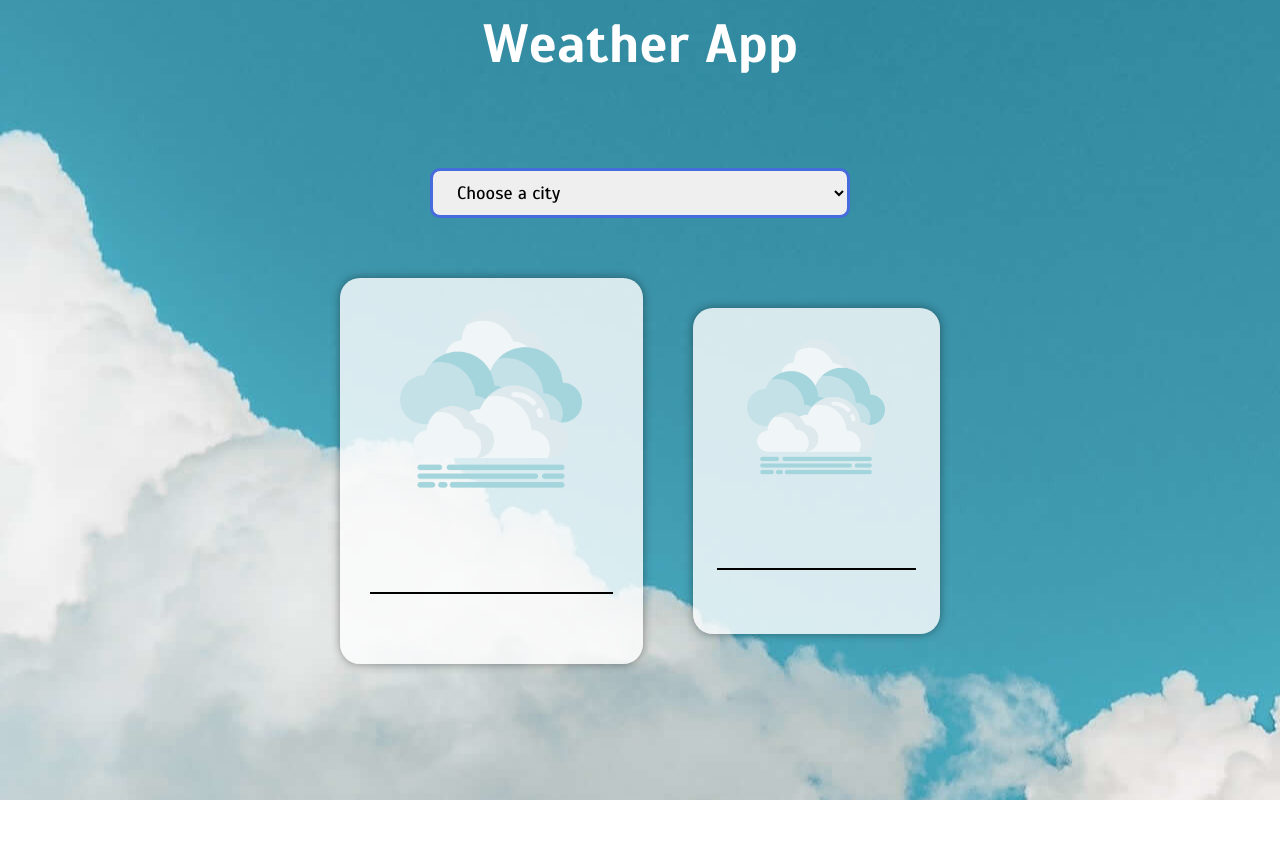
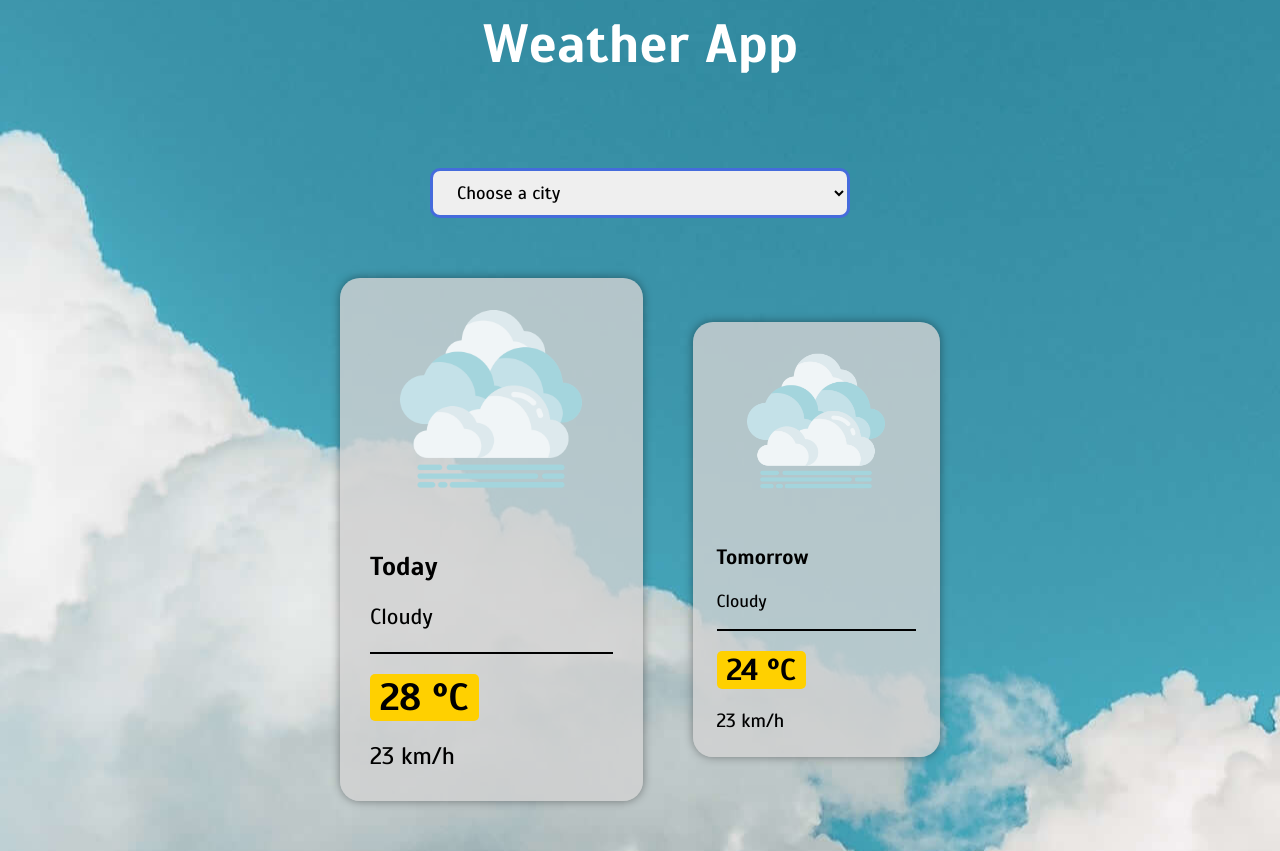
Before and after one commit to RickyLobo626/weather-app, a Vue app: page / in a window 1280 px wide. Before the commit the page ends 800 px from the top, so only its background shows below. Built offline with nearby package versions, Linux system fonts and the light colour scheme.

Commit message:
Make components show data passed by parent app

```diff
--- a/src/App.vue
+++ b/src/App.vue
@@ -1,8 +1,16 @@
 <template>
   <city-selector></city-selector>
   <div class="weather">
-    <weather-display class="today"></weather-display>
-    <weather-display class="tomorrow"></weather-display>
+    <weather-display
+      class="container today"
+      :weather-desc="weatherDesc"
+      :today-weather="todayWeather"
+    ></weather-display>
+    <weather-display
+      class="container tomorrow"
+      :weather-desc="weatherDesc"
+      :tomorrow-weather="tomorrowWeather"
+    ></weather-display>
   </div>
 </template>
 
@@ -145,7 +153,7 @@ button {
 }
 
 .container {
-  background-color: rgba(255, 255, 255, 0.8);
+  background-color: rgba(210, 210, 210, 0.8);
   border-radius: 2rem;
   overflow: hidden;
   box-shadow: 0 0 10px rgba(0, 0, 0, 0.4);
--- a/src/components/WeatherDisplay.vue
+++ b/src/components/WeatherDisplay.vue
@@ -1,15 +1,59 @@
 <template>
-  <div class="container">
-    <img class="weather-img" src="../../src/assets/cloudy.png" alt="Clouds" />
+  <div>
+    <img
+      v-if="weatherDesc.includes('sun')"
+      class="weather-img"
+      src="../../src/assets/sunny.png"
+      alt="Sun"
+    />
+    <img
+      v-else-if="weatherDesc.includes('storm')"
+      class="weather-img"
+      src="../../src/assets/storm.png"
+      alt="Storm"
+    />
+    <img
+      v-else-if="weatherDesc.includes('rain')"
+      class="weather-img"
+      src="../../src/assets/rain.png"
+      alt="Rain"
+    />
+    <img
+      v-else
+      class="weather-img"
+      src="../../src/assets/cloudy.png"
+      alt="Clouds"
+    />
     <div class="info">
-      <h1 class="day"></h1>
-      <p class="description"></p>
-      <p class="celsius"></p>
-      <p class="wind"></p>
+      <h1 class="day">{{ dayData.day === "1" ? "Today" : "Tomorrow" }}</h1>
+      <p class="description">{{ weatherDesc }}</p>
+      <p class="celsius" :class="celsiusColor">
+        {{ dayData.temperature.replace("+", "") }}
+      </p>
+      <p class="wind">{{ dayData.wind }}</p>
     </div>
   </div>
 </template>
 
 <script>
-export default {};
+export default {
+  props: ["weatherDesc", "todayWeather", "tomorrowWeather"],
+
+  computed: {
+    // Get the right day for each component
+    dayData() {
+      return this.todayWeather || this.tomorrowWeather;
+    },
+    celsiusColor() {
+      if (this.dayData.temperature.slice(0, -3) >= 35) {
+        return "very-hot";
+      } else if (this.dayData.temperature.slice(0, -3) > 16) {
+        return "hot";
+      } else if (this.dayData.temperature.slice(0, -3) > 0) {
+        return "cold";
+      }
+      return "very-cold";
+    },
+  },
+};
 </script>
```
